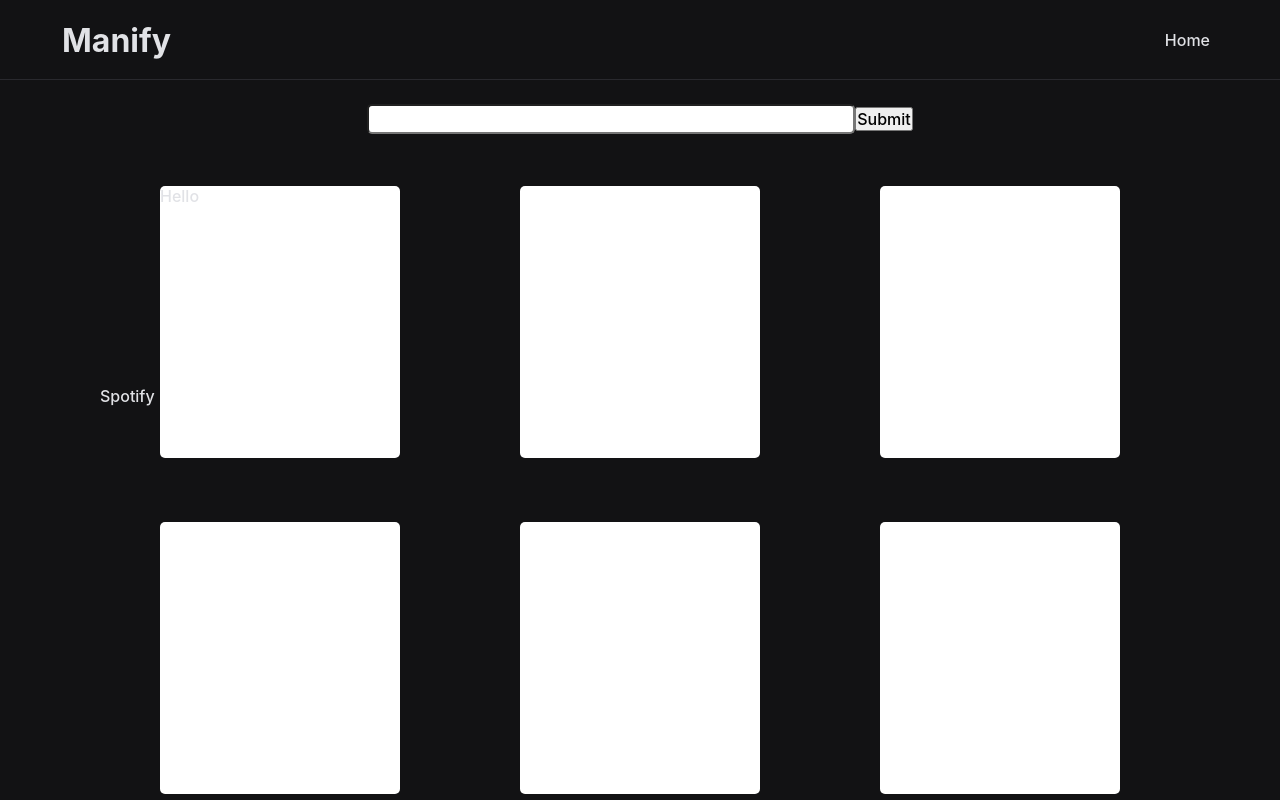
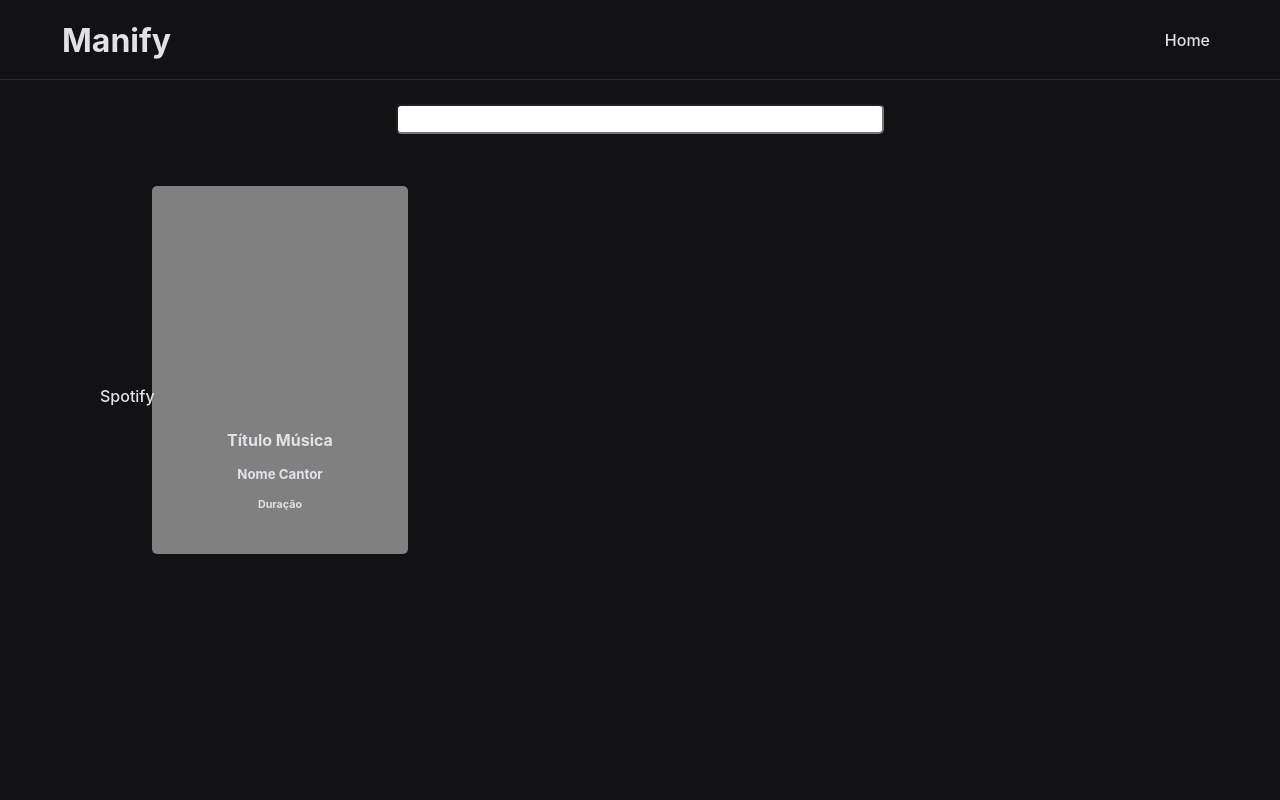
Before and after one commit to vradriano/projetomanipulae, a Next.js app: page / in a window 1280 px wide. Shown: the top 800 px of the page. Built offline with nearby package versions, Linux system fonts and the light colour scheme.

Commit message:
requisicao a cada alteracao de estado no form, ajustes de css

```diff
--- a/pages/_app.js
+++ b/pages/_app.js
@@ -1,5 +1,5 @@
 import './styles/globals.css'
-import { Header } from './components/Header'
+import { Header } from './components/Header/Header'
 
 function MyApp({ Component, pageProps }) {
   return (
--- a/pages/index.js
+++ b/pages/index.js
@@ -1,8 +1,7 @@
-import { Container, CardContainer, CardWrapper, Form } from './styles'
+import { Container, CardContainer, CardWrapper, CardInfo, Form } from './styles'
 import { useEffect, useState } from 'react';
 
 import axios from 'axios'
-
 
 export default function Home() {
   const CLIENT_ID = "5a51aad35e2c48e787a5580a99b465f3"
@@ -43,41 +42,20 @@ export default function Home() {
 
   return (
     <Container>
-      <Form onSubmit={searchArtists}>
-        <input type="text" onChange={e => setSearchKey(e.target.value)} />
-        <button type={"submit"}>Submit</button>
+      <Form onChange={searchArtists}>
+        <input type="search" onChange={e => setSearchKey(e.target.value)} />
       </Form>
 
       <CardWrapper>
         <CardContainer>
-          Hello
-        </CardContainer>
-        <CardContainer>
 
-        </CardContainer>
-        <CardContainer>
-
-        </CardContainer>
-        <CardContainer>
-
-        </CardContainer>
-        <CardContainer>
-
-        </CardContainer>
-        <CardContainer>
-
-        </CardContainer>
-        <CardContainer>
-
-        </CardContainer>
-        <CardContainer>
-
-        </CardContainer>
-        <CardContainer>
-
+          <div>
+            <h4>Título Música</h4>
+            <h5>Nome Cantor</h5>
+            <h6>Duração</h6>
+          </div>
         </CardContainer>
       </CardWrapper>
-
       <a href={`${AUTH_ENDPOINT}?client_id=${CLIENT_ID}&redirect_uri=${REDIRECT_URI}&response_type=${RESPONSE_TYPE}`}>Spotify</a>
     </Container>
   )
--- a/pages/styles.js
+++ b/pages/styles.js
@@ -30,10 +30,23 @@ const CardWrapper = styled.main`
 const CardContainer = styled.div`
   margin-top: 3rem;
   border-radius: 5px;
-  background-color: white;
-  height: 17.00rem;
-  width: 15.00rem;
-  margin: 0 auto 4rem; auto;
+  background-color: grey;
+  height: 23.00rem;
+  width: 16.00rem;
+  margin: 0 auto 4rem auto;
+
+    div {
+      justify-content: flex-end;
+      height: 60px;
+      margin-top: 244px;
+      border-bottom-left-radius: 5px;
+      border-bottom-right-radius: 5px;
+      text-align: center;
+
+      h4, h5 {
+        margin-bottom: 1rem;
+      }
+    }
 `
 
 const Form = styled.form`
```
Also changed, not shown: pages/components/Header/Header.js (renamed from pages/components/Header.js), pages/components/Header/styles.js (renamed from pages/components/styles.js), public/pause.svg (added), public/play.svg (added).
